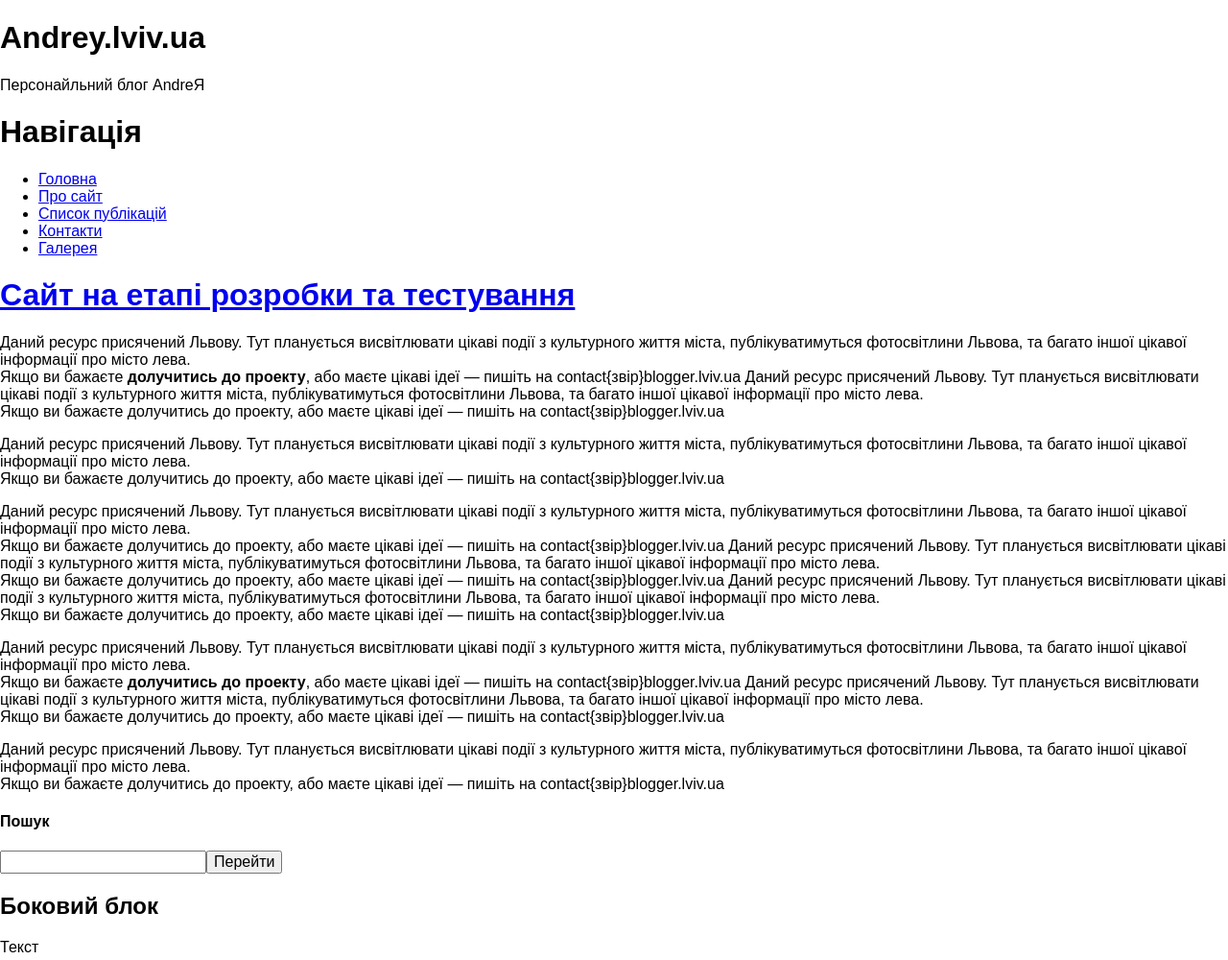
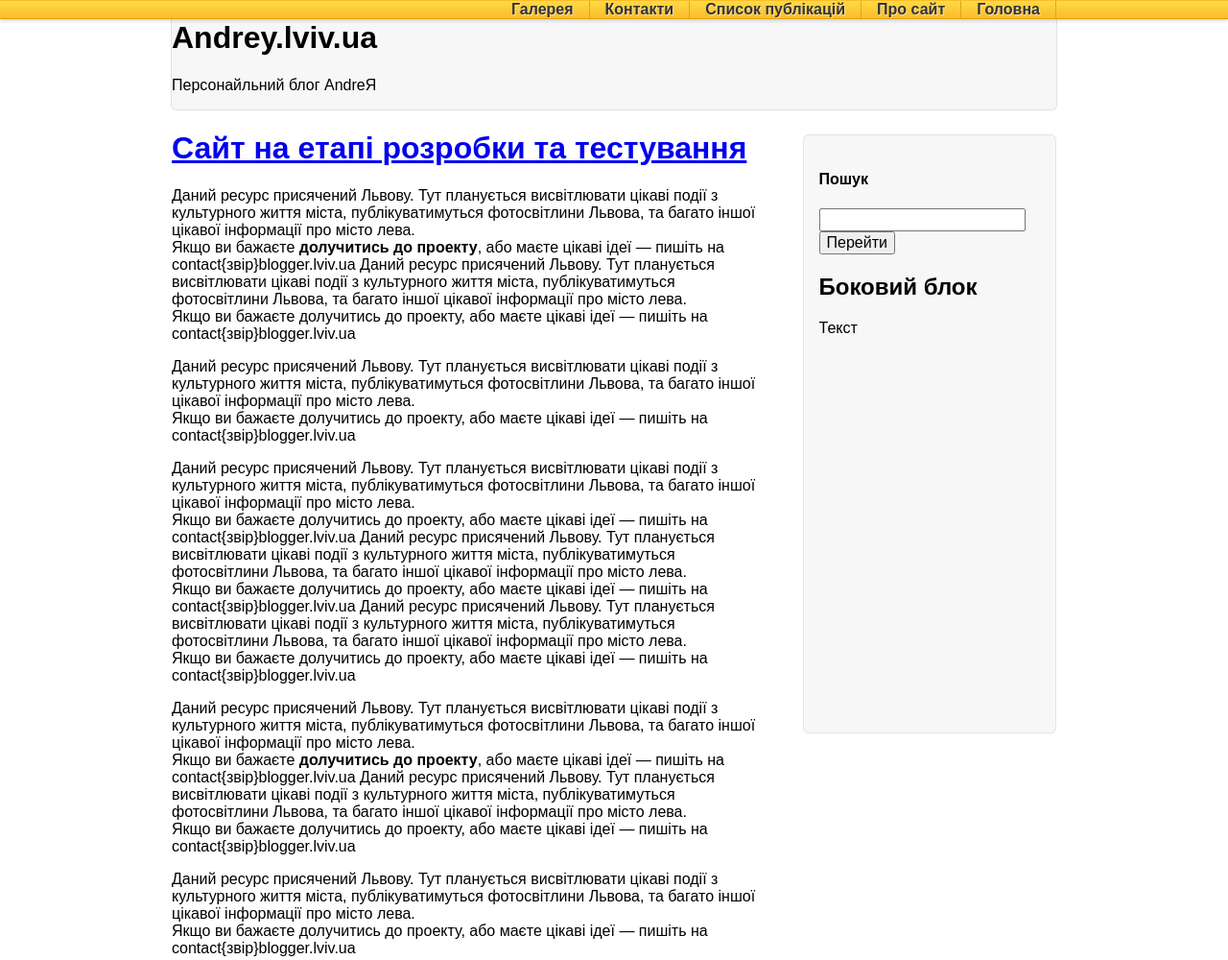
Before and after one commit to andreylvov/andrey-lviv-ua, a plain HTML site: page index.html in a window 1280 px wide. Shown: the top 1000 px of the page at 96% size. Drawn offline with Linux system fonts and the light colour scheme.

Commit message:
Update style.css

```diff
--- a/style.css
+++ b/style.css
@@ -405,3 +405,91 @@ table {
     border-collapse: collapse;
     border-spacing: 0;
 }
+.container {
+   margin: 0px auto;
+   width: 922px;
+   text-align: left;
+}
+nav {
+font-weight: bold;
+position: fixed;
+top: 0px;
+left: 0px;
+right: 0px;
+z-index: 10000;
+padding: 0px 2em;
+/*height: 3em;*/
+/*min-width: 71.3846em;*/
+box-shadow: 0px 0.15385em 0.23077em rgba(0, 0, 0, 0.15);
+border-top: 1px solid rgb(250, 188, 43);
+border-bottom: 1px solid rgb(226, 160, 5);
+background-color: rgb(255, 218, 68);
+background-image: linear-gradient(rgb(255, 218, 68), rgb(250, 188, 43));
+}
+nav h1 {
+display: none;
+}
+nav ul {
+list-style: none outside none;
+margin: 0px auto;
+width: 922px;
+padding: 0px;
+position: relative;
+}
+nav li {
+border-bottom: 0px none currentColor;
+border-right: 1px solid #E1A61A;
+float: right;
+}
+nav a {
+padding: 0.1em 1em;
+text-decoration: none;
+color: rgb(51, 51, 51);
+text-shadow: 1px 1px 0px rgba(255, 255, 255, 0.5);
+}
+header {
+   margin: 0px auto;
+   width: 922px;
+}
+[role="main"] {
+  float: left;
+  /* 592px / 960px */
+  width: 67%;
+}
+[role="complementary"] {
+  float: right;
+  border: 1px solid #e3e3e3;
+  -moz-border-radius: .35714285714286em;
+  border-radius: .35714285714286em;
+  margin-top: 25px;
+  padding: 1em 1em 0;
+  /* 290px / 960px */
+  width: 25.0%;
+  background: #f7f7f7;
+}
+[role="banner"] {
+  border-left: 1px solid #e3e3e3;
+  border-right: 1px solid #e3e3e3;
+  border-bottom: 1px solid #e3e3e3;
+  -moz-border-radius: .35714285714286em;
+  border-radius: .35714285714286em;
+  background: #f7f7f7;
+}
+.clearfix:after, header:after, nav ul:after, .container:after, footer:after, #paginator:after, #monthly-list:after {
+    clear: both;
+}
+.clearfix:before, .clearfix:after, header:before, header:after, nav ul:before, nav ul:after, .container:before, .container:after, footer:before, footer:after {
+    content: "";
+    display: table;
+}
+footer {
+   width: 922px;
+   margin: 0px auto;
+}
+.wrapper {
+background: #FFFFFF;
+border-bottom: 1px solid #CCCCCC;
+}
+body {
+
+}
```
